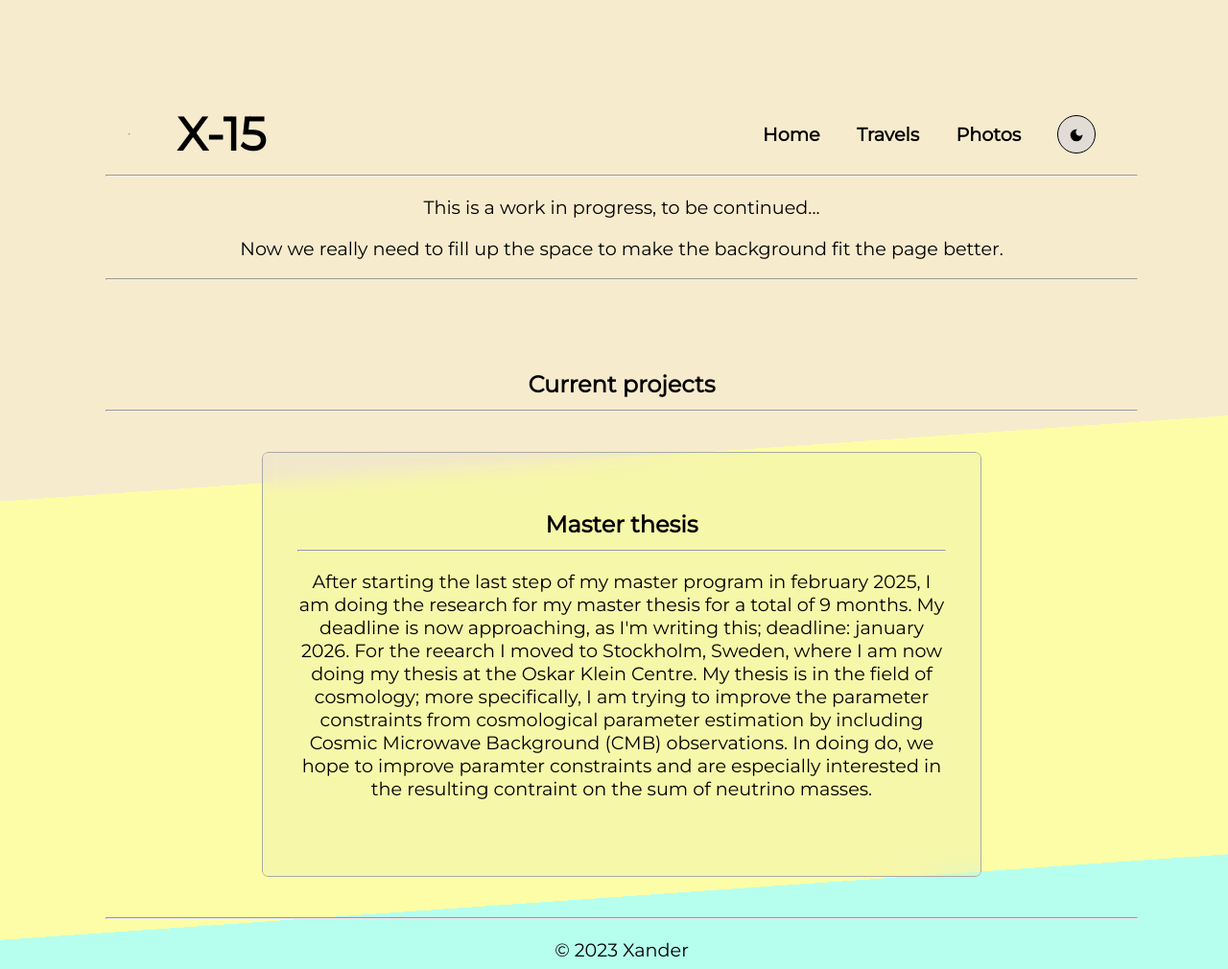
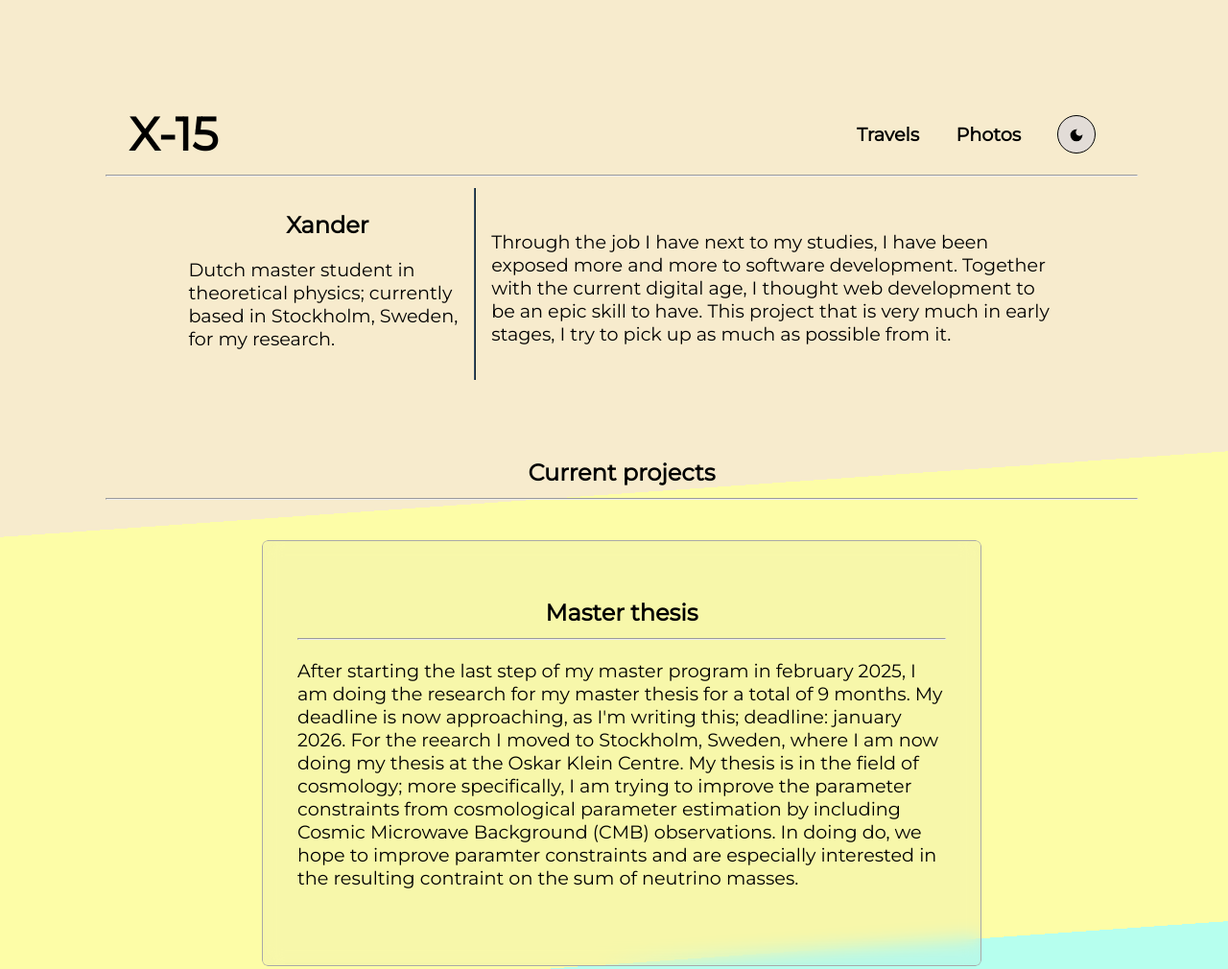
Before and after one commit to XanderHenrik/XanderHenrik.github.io, a plain HTML site: page index.html in a window 1280 px wide. Shown: the top 1010 px of the page at 96% size. Drawn offline with Linux system fonts and the light colour scheme.

Commit message:
Worked on the general content-grid structure; this is workable now and just needs to be applied correctly when I put content on the site. Next to that; also implemented the subgrid on homepage; this should work aswell, again: should be implemented correctly when content is there

```diff
--- a/fan.css
+++ b/fan.css
@@ -75,6 +75,9 @@ body {
     display: block;
 }
 
+
+/* Fancy scroll box and glass cards */
+/* -------------------------------------------------------------------------- */
 .scroll-box {
     /* display: grid;
     grid-template-columns: 1fr 1fr; */
@@ -123,7 +126,7 @@ body {
     margin-inline: auto;
 }
 
-.foto-gallery > img{
+.foto-gallery > * {
     max-width: 100%;
     width: 100%;
     height: auto;
@@ -147,19 +150,51 @@ body {
 
 /* General content structure; main column, break-out and full-width */
 /* -------------------------------------------------------------------------- */
-.text-grid {
+.text-grid{
+    --grid-padding: 1rem;
+    --main-size: minmax(80%, 60ch);
+    --breakout-size: minmax(0, 20ch);
+    --max-width-size: minmax(0, 10ch);
+
+
     display: grid;
-    grid-template-columns: [max-start] 100px [wide-start] 100px [content-start] 1fr [content-end] 100px [wide-end] 100px [max-end];
+    grid-template-columns:
+        [max-width-start] var(--max-width-size) [breakout-start] var(--breakout-size) [main-start] var(--main-size) [main-end] var(--breakout-size) [breakout-end] var(--max-width-size) [max-width-end];
 }
 
 .text-grid > * {
-    grid-column: content;
+    grid-column: main;
 }
 
-.text-grid.wide > * {
-    grid-column: wide;
+.text-grid > .breakout {
+    grid-column: breakout;
 }
 
+.text-grid > .max-width{
+    grid-column: max-width;
+}
+
+
+/* Sub-grid; three columns */
+/* -------------------------------------------------------------------------- */
+.content-subgrid {
+    display: grid;
+    grid-template-columns: 1fr 10px repeat(2, 1fr);
+    height: auto;
+    gap: 0.5rem;
+    column-fill: balance;
+    column-rule: #121212 1px solid;
+}
+
+.content-subgrid > .vertical-line {
+         border-left:1px solid #38546d;
+         border-right:1px solid #16222c;
+         height:200px;
+         /* position:absolute; */
+         /* right:249px; */
+         /* top:10px; */
+         width: 1px;
+}
 
 /* Content styles */
 /* -------------------------------------------------------------------------- */
@@ -215,12 +250,13 @@ body {
 .site-logo {
     display: flex;
     align-items: center;
-    padding: 0 1em;
+    /* padding: 0 1em; */
 
     text-decoration: none;
     font-weight: bold;
     font-size: 2.5em;
     color: var(--text-color);
+    list-style: none;
 }
 
 /* General content styling */
@@ -239,10 +275,13 @@ h3 {
 
 p {
     font-size: clamp(1rem, calc(3vw + 0.5rem), 1.2rem);
-    text-align: center;
+    /* text-align: center; */
     margin-bottom: 1em;
 }
 
+/* hr {
+    border: var(--text-color) 1px solid;
+} */
 
 img {
     max-width: 100%;
--- a/index.html
+++ b/index.html
@@ -13,13 +13,12 @@
 
 </head>
 
-<body> <!-- class="dark-mode"> -->
+<body>
     <div class="site-header">
-        <hr>
         <nav class="navbar">
             <a class="site-logo" href="./index.html">X-15</a>
             <ul class="nav-items">
-                <li><a href="./index.html">Home</a></li>
+                <!-- <li><a href="./index.html">Home</a></li> -->
                 <li><a href="./pages/travels.html">Travels</a></li>
                 <li><a href="./pages/gallery.html">Photos</a></li>
                 <li>
@@ -32,25 +31,45 @@
         </nav>
     </div>
     <hr>
-    <div class="welcome-content">
+    <div class="text-grid">
+        <section class="content-subgrid">
+            <div>
+                <h3>Xander</h3>
+                <!-- <hr> -->
                 <p>
-            This is a work in progress, to be continued...
+                    Dutch master student in theoretical physics; currently based
+                    in Stockholm, Sweden, for my research.
                 </p>
+            </div>
+
+            <div class="vertical-line"></div>
+
+            <div class="across_2_cols" style="padding-top: 1.25rem;">
+                <h3> </h3>
+                <p>
+                    Through the job I have next to my studies, I have been
+                    exposed more and more to software development. Together with
+                    the current digital age, I thought web development to be an
+                    epic skill to have. This project that is very much in early
+                    stages, I try to pick up as much as possible from it.
+                </p>
+            </div>
 
 
             <!-- <p>Click button below to display hidden content from the tempplate element</p>
             <button> onclick="alertButton()"</button> -->
 
-        <p>
+            <!-- <p>
                 Now we really need to fill up the space to make the background fit the
                 page better.
             </p>
 
-        <hr>
+            <hr> -->
             <!-- <p>
                 <h2>Mark being made</h2>
                 <img src="./images/1st_rendition_logo.png" width="214" height="204">
             </p> -->
+        </section>
     </div>
     <br>
     <br>
@@ -128,6 +147,4 @@
         <p>links etc.</p>
     </div>
 </body>
-
-<script src="app.js"></script>
 </html>
```
Also changed, not shown: pages/gallery.html (+4 -2 lines). Lines whose indentation alone changed are shown as unchanged.
